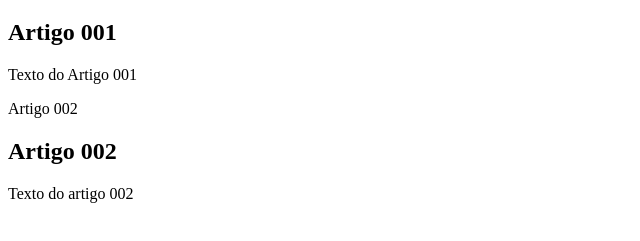
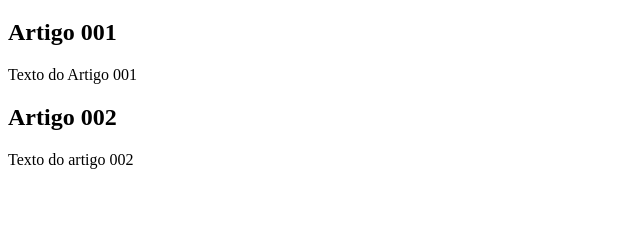
Before and after one commit to Sr-JJr/Projeto-Site, a plain HTML site: page index.html in a window 1280 px wide. Shown: the part 61-302 px from the top of the page, without its empty margins (0-640 px from the left). Drawn offline with Linux system fonts and the light colour scheme.

Commit message:
index corrigido

```diff
--- a/index.html
+++ b/index.html
@@ -16,7 +16,7 @@
             <h2>Artigo 001</h2>
             <p>Texto do Artigo 001</p>
         </article>
-        <article>Artigo 002
+        <article>
             <h2>Artigo 002</h2>
             <p>Texto do artigo 002</p>
         </article>
```
